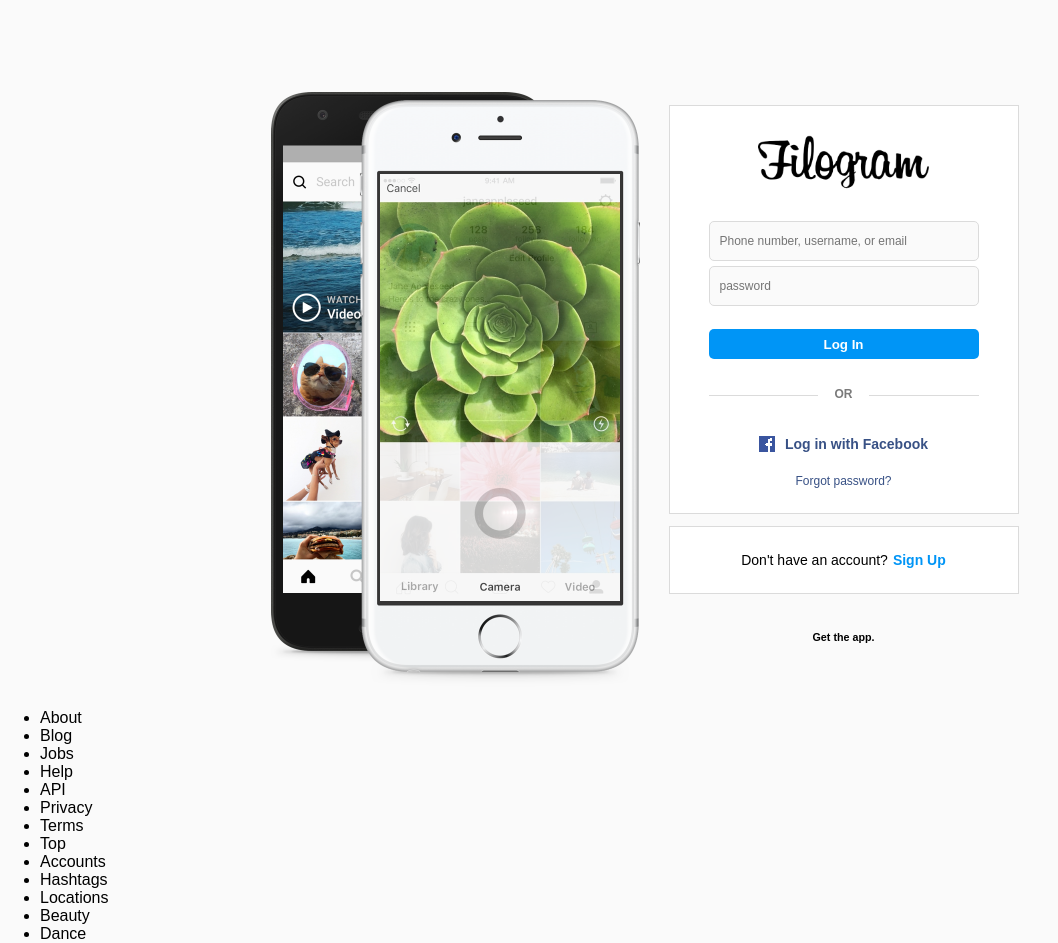
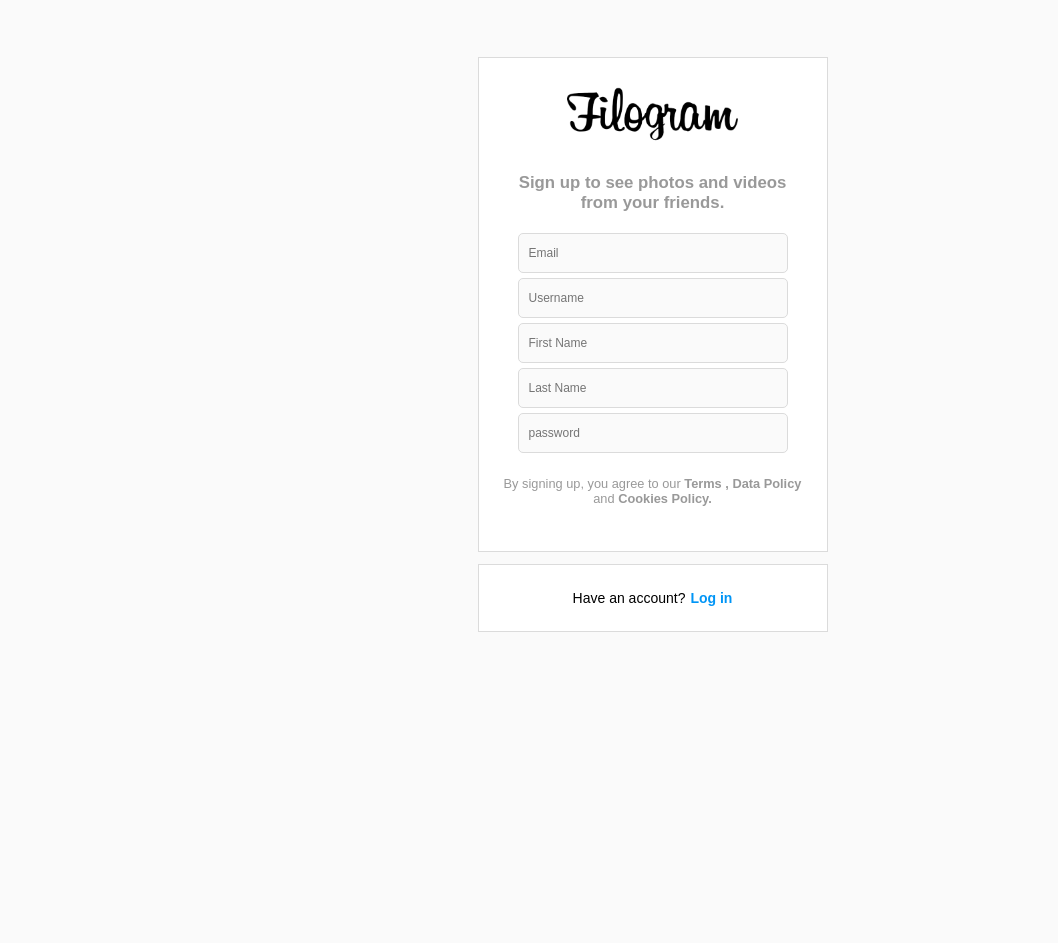
Before and after one commit to jahedev/filogram, a React (Create React App) app: page / in a window 1280 px wide. Shown: the top 943 px of the page, without its empty margins (0-1058 px from the left). After the commit the page ends 800 px from the top, so only its background shows below. Built offline with nearby package versions, Linux system fonts and the light colour scheme.

Commit message:
created Login.js

```diff
--- /dev/null
+++ b/src/Login.js
@@ -0,0 +1,62 @@
+import React from 'react'
+
+import './assets/css/signup.css'
+
+import logo from './assets/images/logo.png'
+import fb_icon from './assets/images/fb-icon.png'
+import signupPhone from './assets/images/signup.png'
+
+export default function SignUp() {
+  return (
+    <div className='signup-container'>
+      <div className='signup-main-container'>
+        <div className='left-col'>
+          <img src={signupPhone} alt='' />
+        </div>
+        <div className='right-col'>
+          <div className='form-container'>
+            <form method='POST' action=''>
+              <img src={logo} alt='' />
+              <input
+                type='email'
+                name='email'
+                placeholder='Phone number, username, or email'
+                className='signup-input'
+              />
+              <input
+                type='password'
+                name='password'
+                placeholder='password'
+                className='signup-input'
+              />
+              <br />
+              <button type='submit'>Log In</button>
+              <div className='signup-with-facebook'>
+                <h6>
+                  <span>OR</span>
+                </h6>
+                <a className='.facebook-login-link' href='javascript:void(0);'>
+                  <img src={fb_icon} alt='' />
+                  Log in with Facebook
+                </a>
+                <br />
+                <a className='.forgot-password-link' href='javascript:void(0);'>
+                  Forgot password?
+                </a>
+              </div>
+            </form>
+          </div>
+          <div className='form-container'>
+            <div className='login-signup'>
+              <span>Don't have an account?</span>
+              <a href='javascript:void(0);'>Sign Up</a>
+            </div>
+          </div>
+          <div className='suggest-app-container'>
+            <h6>Get the app.</h6>
+          </div>
+        </div>
+      </div>
+    </div>
+  )
+}
--- a/src/SignUp.js
+++ b/src/SignUp.js
@@ -6,78 +6,62 @@
 import fb_icon from './assets/images/fb-icon.png'
 import signupPhone from './assets/images/signup.png'
 
-export default function SignUp() {
+export default function Login() {
   return (
     <div className='signup-container'>
       <div className='signup-main-container'>
-        <div className='left-col'>
-          <img src={signupPhone} alt='' />
-        </div>
         <div className='right-col'>
           <div className='form-container'>
             <form method='POST' action=''>
               <img src={logo} alt='' />
+              <div className='description'>
+                Sign up to see photos and videos from your friends.
+              </div>
               <input
                 type='email'
                 name='email'
-                placeholder='Phone number, username, or email'
+                placeholder='Email'
+                className='signup-input'
+              />
+              <input
+                type='text'
+                name='username'
+                placeholder='Username'
+                className='signup-input'
+              />
+              <input
+                type='text'
+                name='firstName'
+                placeholder='First Name'
+                className='signup-input'
+              />
+              <input
+                type='text'
+                name='lastName'
+                placeholder='Last Name'
                 className='signup-input'
               />
               <input
                 type='password'
-                name='password'
+                name='Password'
                 placeholder='password'
                 className='signup-input'
               />
               <br />
-              <button type='submit'>Log In</button>
-              <div className='signup-with-facebook'>
-                <h6>
-                  <span>OR</span>
-                </h6>
-                <a className='.facebook-login-link' href='javascript:void(0);'>
-                  <img src={fb_icon} alt='' />
-                  Log in with Facebook
-                </a>
-                <br />
-                <a className='.forgot-password-link' href='javascript:void(0);'>
-                  Forgot password?
-                </a>
+              <div className='description bottom-text'>
+                By signing up, you agree to our{' '}
+                <strong>Terms , Data Policy</strong> and{' '}
+                <strong>Cookies Policy.</strong>
               </div>
             </form>
           </div>
           <div className='form-container'>
             <div className='login-signup'>
-              <span>Don't have an account?</span>
-              <a href='javascript:void(0);'>Sign Up</a>
+              <span>Have an account?</span>
+              <a href='javascript:void(0);'>Log in</a>
             </div>
           </div>
-          <div className='suggest-app-container'>
-            <h6>Get the app.</h6>
-          </div>
         </div>
-      </div>
-      <div className='container'>
-        <ul>
-          <li>About</li>
-          <li>Blog</li>
-          <li> Jobs</li>
-          <li> Help </li>
-          <li>API</li>
-          <li> Privacy</li>
-          <li> Terms </li>
-          <li>Top</li>
-          <li> Accounts</li>
-          <li> Hashtags</li>
-          <li>Locations</li>
-          <li> Beauty</li>
-          <li> Dance </li>
-          <li>Fitness </li>
-          <li>Food & Drink</li>
-          <li> Home & Garden</li>
-          <li> Music</li>
-          <li>Visual Arts</li>
-        </ul>
       </div>
     </div>
   )
--- a/src/assets/css/signup.css
+++ b/src/assets/css/signup.css
@@ -8,7 +8,7 @@
   display: flex;
   justify-content: center;
   flex-direction: row;
-  margin-top: 10vh;
+  margin-top: 4vh;
 }
 
 .signup-main-container .left-col img {
@@ -40,6 +40,19 @@
   justify-content: center;
   align-items: center;
   flex-direction: column;
+}
+
+.form-container form .description {
+  text-align: center;
+  color: rgb(153, 153, 153);
+  font-weight: 600;
+  font-size: 1.05rem;
+  margin-bottom: 20px;
+}
+
+.form-container form .bottom-text {
+  font-size: 0.8rem;
+  font-weight: 400;
 }
 
 .form-container form input {
--- a/src/index.js
+++ b/src/index.js
@@ -2,6 +2,7 @@
 import ReactDOM from 'react-dom'
 import App from './App'
 import SignUp from './SignUp'
+import Login from './Login'
 import './assets/css/styles.css'
 
 ReactDOM.render(
```
Also changed, not shown: 2 other files (tests, documents, lock files or other folders).
